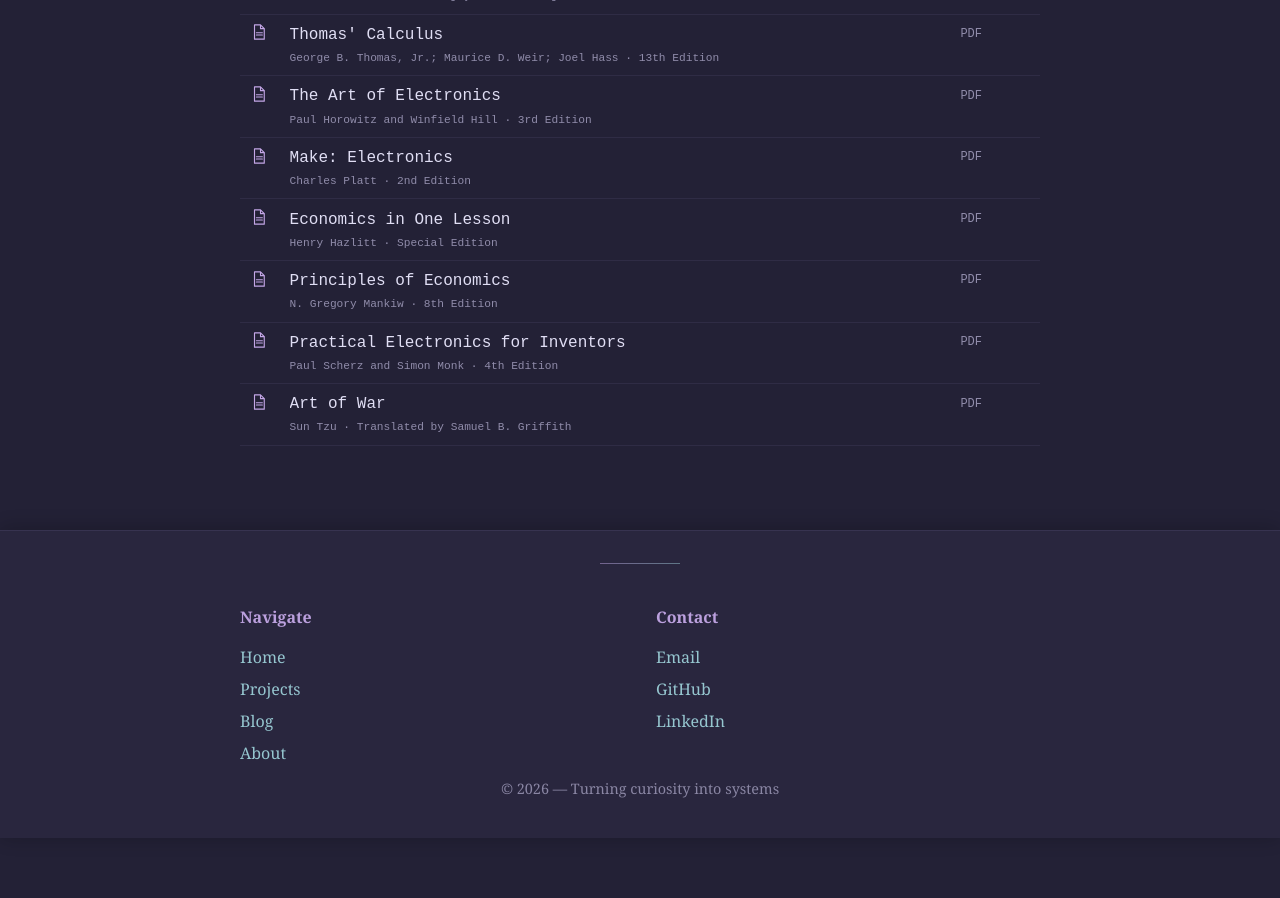
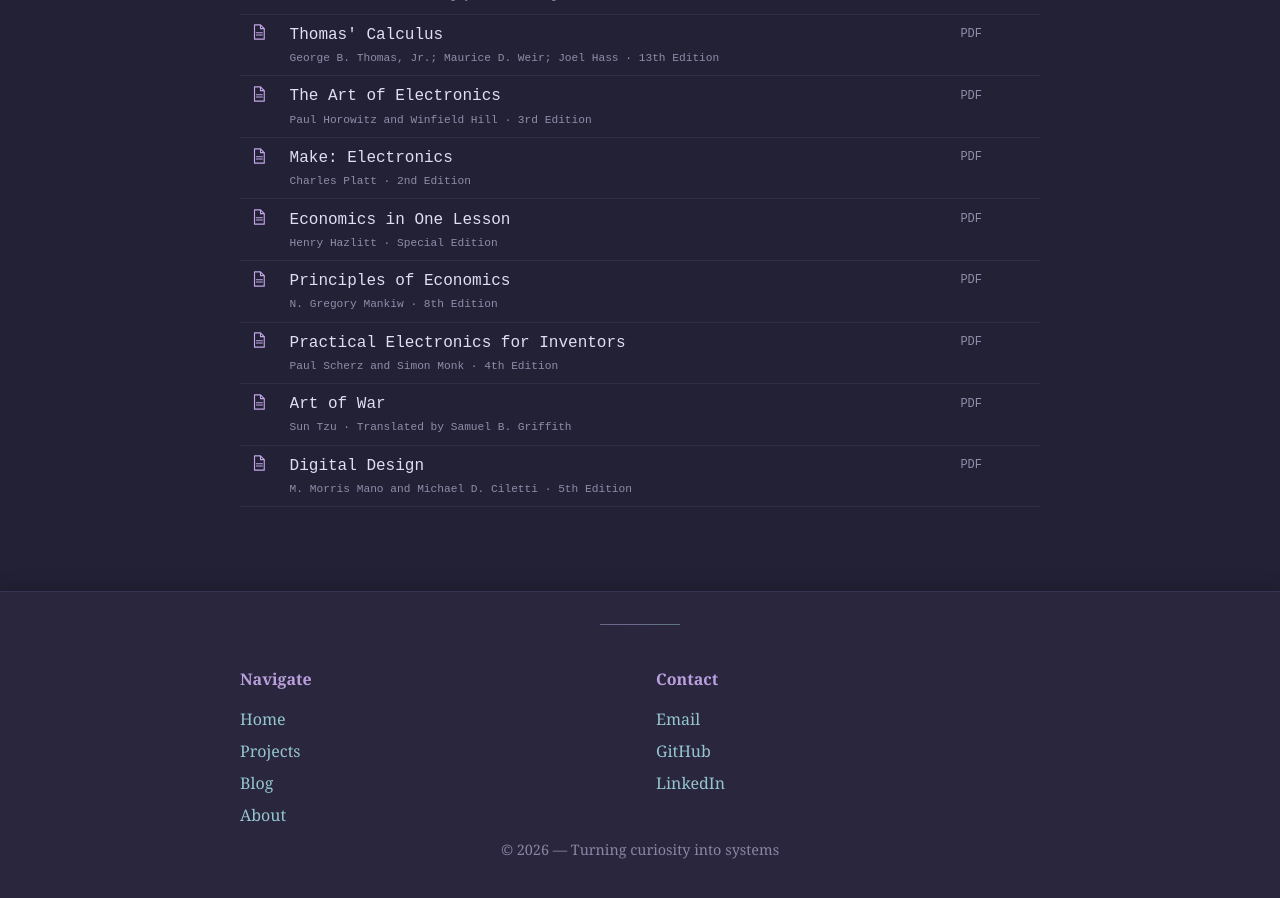
Before and after one commit to IronMan1405/IronMan1405.github.io, a Jekyll site: the page built from library.md, in a window 1280 px wide and 900 px high, scrolled down 866 px. Built offline with Jekyll 4.4.1, drawn with Linux system fonts in a browser that asks for light colours; before the commit the page ends 1704 px from its top, so only the background shows below that.

Commit message:
add book

```diff
--- a/_data/books.yml
+++ b/_data/books.yml
@@ -87,3 +87,9 @@
   edition: "Translated by Samuel B. Griffith"
   file: "/assets/books/artofwar.pdf"
   type: "PDF"
+
+- title: "Digital Design"
+  author: "M. Morris Mano and Michael D. Ciletti"
+  edition: "5th Edition"
+  file: "/assets/books/M.-Morris-Mano-Digital-Design-Prentice-Hall-1995.pdf"
+  type: "PDF"
```
Also changed, not shown: 1 other file.
